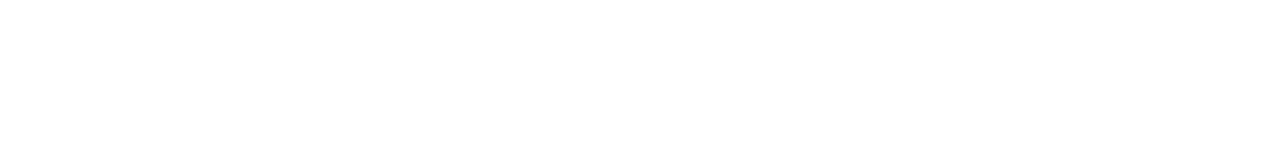
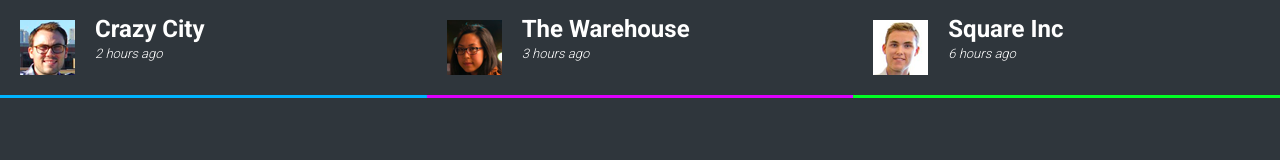
Before and after one commit to acomalle/FellTransitDisplay, a plain HTML site: page index.html in a window 1280 px wide. Drawn offline with Linux system fonts and the light colour scheme.

Commit message:
Adding Foursquare bar

```diff
--- a/fell.css
+++ b/fell.css
@@ -0,0 +1,42 @@
+body, html {
+	background: #2f363c;
+	color: white;
+	margin: 0;
+	padding: 0;
+	font-family: 'Roboto', sans-serif;
+}
+#foursquare {
+	width: 100%;
+	height: 95px;
+	position: relative;
+	top: 0;
+	left: 0;
+}
+#foursquare .fs-three {
+	float: left;
+	width: 33.333%;
+	height: 95px;
+	border-bottom: 3px solid;
+}
+#foursquare .mikael {
+	border-color: #00b4ff;
+}
+#foursquare .trucy {
+	border-color: #de00ff;
+}
+#foursquare .joakim {
+	border-color: #00ff24;
+}
+#foursquare .fs-photo {
+	margin: 20px;
+	float: left;
+}
+.fs-three h2 {
+	font-size: 24px;
+	margin: 15px 0 0 0;
+}
+.fs-three cite {
+	font-size: 13px;
+	margin: 0;
+	font-weight: 300;
+}
--- a/index.html
+++ b/index.html
@@ -7,9 +7,27 @@
   	<meta name="keywords" content="" />
 	<meta name="robots" content="" />
 	<link href="fell.css" media="screen" rel="stylesheet" type="text/css" />
+	<link href='http://fonts.googleapis.com/css?family=Roboto:400,300,500,700' rel='stylesheet' type='text/css'>
 </head>
 <body>
 	<div id="wrapper">
+		<div id="foursquare">
+			<div class="mikael fs-three">
+				<div class="fs-photo"><img src="img/mikael.png"></div>
+				<h2>Crazy City</h2>
+				<cite>2 hours ago</cite>
+			</div>
+			<div class="trucy fs-three">
+				<div class="fs-photo"><img src="img/trucy.png"></div>
+				<h2>The Warehouse</h2>
+				<cite>3 hours ago</cite>
+			</div>
+			<div class="joakim fs-three">
+				<div class="fs-photo"><img src="img/joakim.png"></div>
+				<h2>Square Inc</h2>
+				<cite>6 hours ago</cite>
+			</div>
+		</div>
 
 	</div>
 </body>
```
Also changed, not shown: img/joakim.png (added), img/mikael.png (added), img/trucy.png (added).
